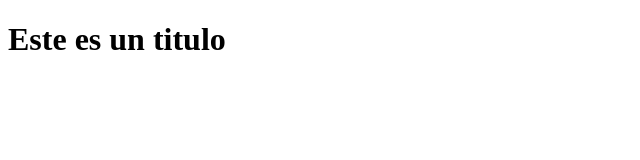
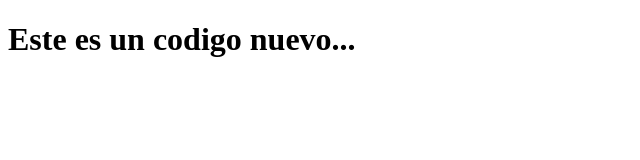
Before and after one commit to JP-Pablo/hello-world-git, a plain HTML site: page index.html in a window 1280 px wide. Shown: the whole page, without its empty margins (0-640 px from the left). Drawn offline with Linux system fonts and the light colour scheme.

Commit message:
Se modifico titulo index

```diff
--- a/index.html
+++ b/index.html
@@ -6,6 +6,6 @@
     <title>Demo git</title>
 </head>
 <body>
-    <h1>Este es un titulo</h1>
+    <h1>Este es un codigo nuevo...</h1>
 </body>
 </html>
```
